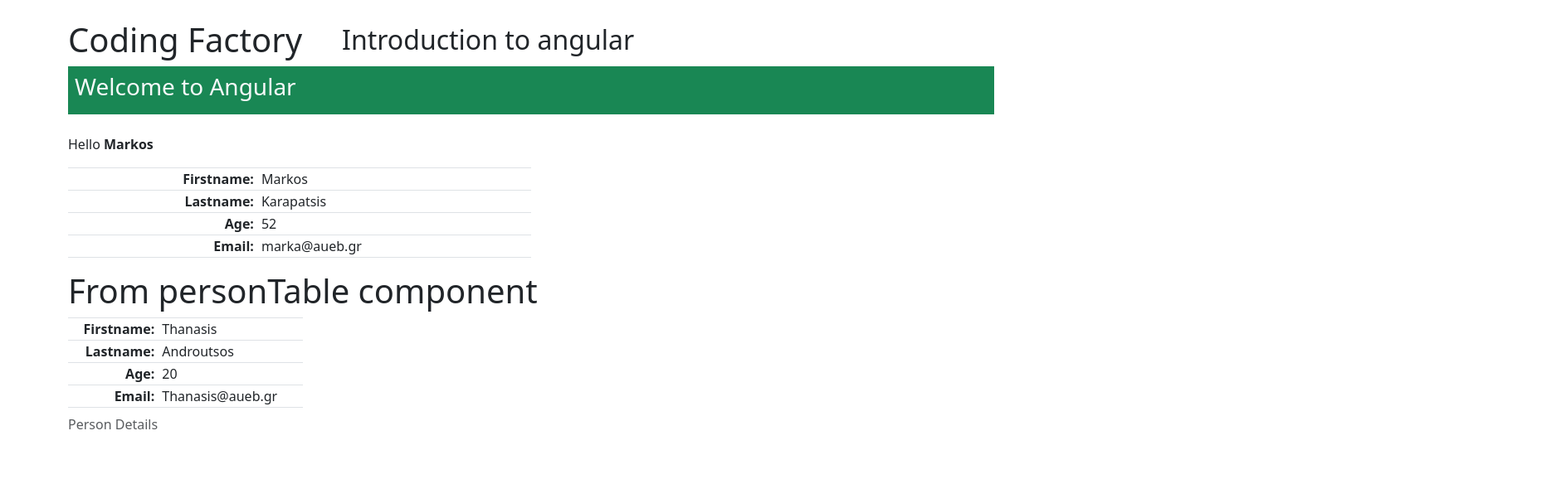
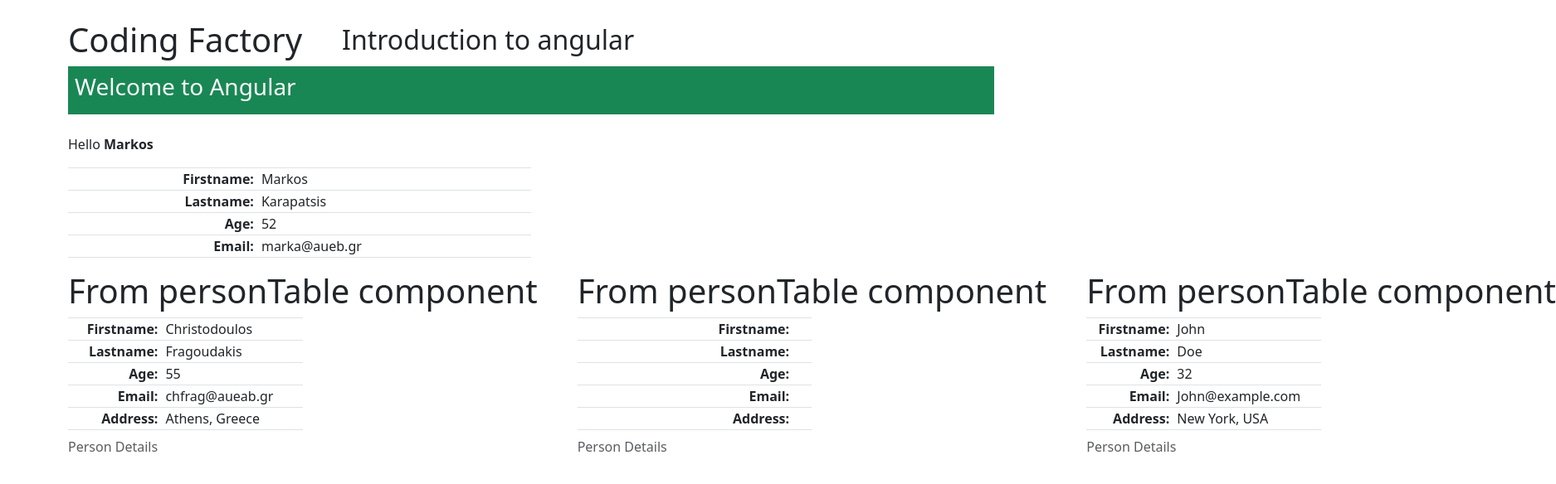
Before and after one commit to S-tvr/angular-introduction, an Angular app: page / in a window 1280 px wide. Shown: the top 584 px of the page at 83% size, 1875 px wide, since content can reach past the window. Built offline with nearby package versions, Linux system fonts and the light colour scheme.

Commit message:
feat: send data from parent to child component and render on parent template

```diff
--- a/src/app/app.html
+++ b/src/app/app.html
@@ -18,7 +18,7 @@
     </tr>
       <tr>
       <td class="fw-semibold text-end">Lastname: </td>
-      <td class="ps-2">{{person.surname}}</td>
+      <td class="ps-2">{{person.surName}}</td>
     </tr>
     <tr>
       <td class="fw-semibold text-end">Age: </td>
@@ -31,8 +31,17 @@
 
   </table>
 
+  <!-- Step 2: add data from a componnent to parent template -->
+  <!-- <div class="d-flex gap-5 text-nowrap">
+    <app-person-table></app-person-table>
+  </div> -->
+
   <div class="d-flex gap-5 text-nowrap">
-  <app-person-table></app-person-table>
-</div>
+    <!-- For imports we use [] -->
+     <app-person-table [personInput]="person0"></app-person-table>
+     <app-person-table></app-person-table>
+     <app-person-table [personInput]="person1"></app-person-table>
+
+  </div>
 
 </div>
--- a/src/app/app.ts
+++ b/src/app/app.ts
@@ -1,6 +1,7 @@
 import { Component, signal } from '@angular/core';
 import { RouterOutlet } from '@angular/router';
 import { PersonTable } from './components/person-table/person-table';
+import { Person } from './shared/interfaces/person';
 
 @Component({
   selector: 'app-root',
@@ -11,13 +12,32 @@ import { PersonTable } from './components/person-table/person-table';
 export class App {
   // protected readonly title = signal('angular-introduction');
 
+  // step 1: One way binding of data
   name = "Markos"
 
   person = {
     givenName : "Markos",
-    surname: "Karapatsis",
+    surName: "Karapatsis",
     age: 52,
     email: "marka@aueb.gr"
   }
 
+  //step 2: render data from a seperate component, by adding it in the app template (i.e. html)
+
+  //step 3: Componnent input (from parent). Pass data to a componnent from parent as in input. (using parent template again)
+  person0: Person = {
+    givenName: "Christodoulos",
+    surName: "Fragoudakis",
+    age: 55,
+    email: "chfrag@aueab.gr",
+    address: "Athens, Greece"
+  }
+
+  person1: Person = {
+    givenName: "John",
+    surName: "Doe",
+    age: 32,
+    email: "John@example.com",
+    address: 'New York, USA'
+  }
 }
--- a/src/app/components/person-table/person-table.html
+++ b/src/app/components/person-table/person-table.html
@@ -1,6 +1,29 @@
 <div>
     <h1>From personTable component</h1>
-    <table class="table table-bordered w-50">
+        <table class="table table-bordered w-50">
+        <caption>Person Details</caption>
+        <tr>
+      <td class="fw-semibold text-end">Firstname: </td>
+      <td class="ps-2">{{personInput?.givenName}}</td>
+    </tr>
+      <tr>
+      <td class="fw-semibold text-end">Lastname: </td>
+      <td class="ps-2">{{personInput?.surName}}</td>
+    </tr>
+    <tr>
+      <td class="fw-semibold text-end">Age: </td>
+      <td class="ps-2">{{personInput?.age}}</td>
+    </tr>
+    <tr>
+      <td class="fw-semibold text-end">Email: </td>
+      <td class="ps-2">{{personInput?.email}}</td>
+    </tr>
+    <tr>
+      <td class="fw-semibold text-end">Address: </td>
+      <td class="ps-2">{{personInput?.address}}</td>
+    </tr>
+    </table>
+    <!-- <table class="table table-bordered w-50">
         <caption>Person Details</caption>
         <tr>
       <td class="fw-semibold text-end">Firstname: </td>
@@ -8,7 +31,7 @@
     </tr>
       <tr>
       <td class="fw-semibold text-end">Lastname: </td>
-      <td class="ps-2">{{person.surname}}</td>
+      <td class="ps-2">{{person.surName}}</td>
     </tr>
     <tr>
       <td class="fw-semibold text-end">Age: </td>
@@ -18,5 +41,5 @@
       <td class="fw-semibold text-end">Email: </td>
       <td class="ps-2">{{person.email}}</td>
     </tr>
-    </table>
+    </table> -->
 </div>
--- a/src/app/components/person-table/person-table.ts
+++ b/src/app/components/person-table/person-table.ts
@@ -1,4 +1,5 @@
-import { Component } from '@angular/core';
+import { Component, Input } from '@angular/core';
+import { Person } from 'src/app/shared/interfaces/person';
 
 @Component({
   selector: 'app-person-table',
@@ -7,11 +8,12 @@ import { Component } from '@angular/core';
   styleUrl: './person-table.css'
 })
 export class PersonTable {
+  @Input() personInput: Person | undefined
   name = "Thanasis"
 
   person = {
     givenName: "Thanasis",
-    surname: "Androutsos",
+    surName: "Androutsos",
     age: 20,
     email: "Thanasis@aueb.gr"
   }
--- /dev/null
+++ b/src/app/shared/interfaces/person.ts
@@ -0,0 +1,13 @@
+export interface Address {
+    area: string
+    road: string
+}
+
+export interface Person {
+    givenName: string
+    surName: string
+    age: number
+    email: string
+    // address: Address
+    address: string
+}
```
